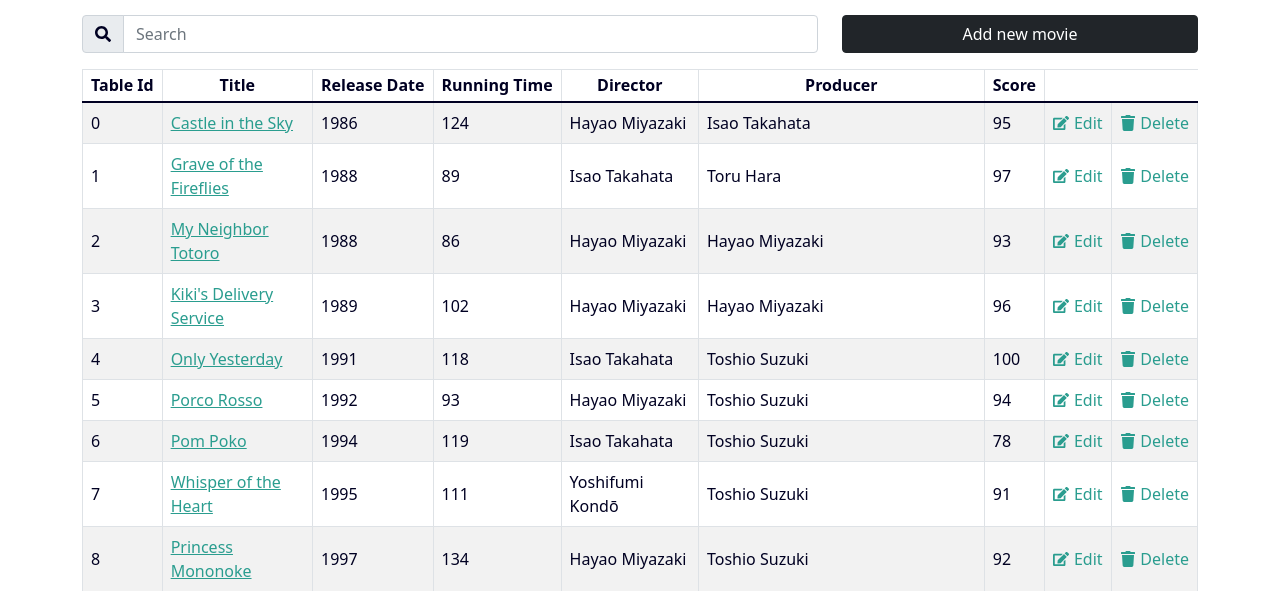
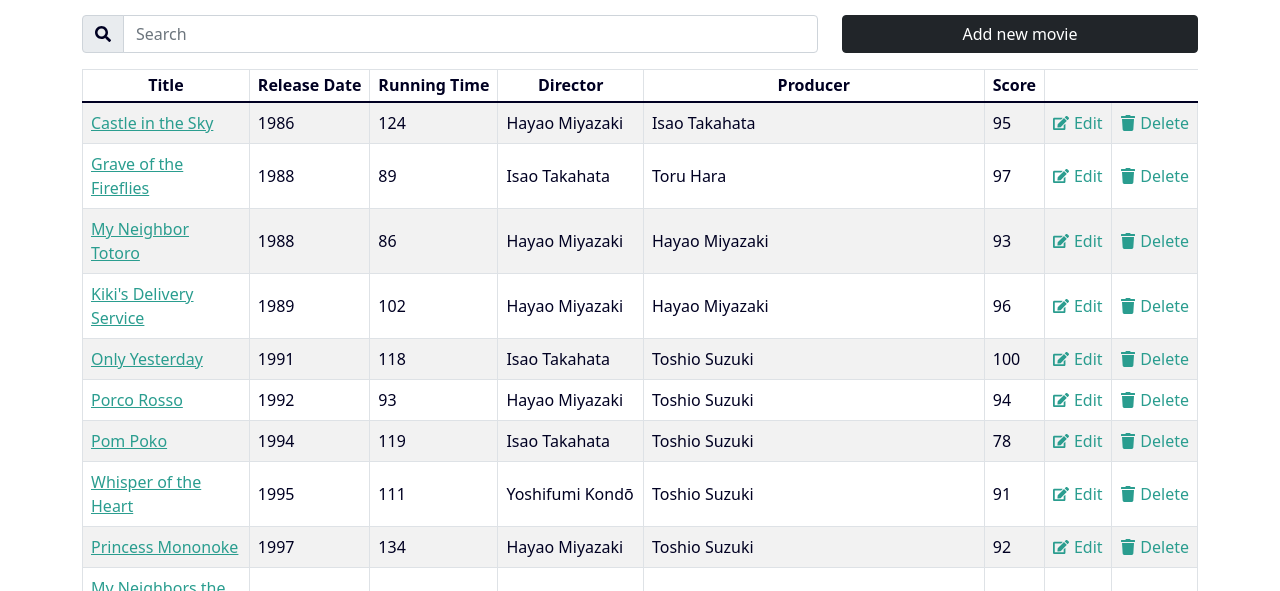
Before and after one commit to SaraMansori/crud_challenge_smansori, a React (Create React App) app: page / in a window 1280 px wide. Shown: the part 209-800 px from the top of the page. Built offline with nearby package versions, Linux system fonts and the light colour scheme; data requests are answered from the project's data file.

Commit message:
update: hide tableId column

```diff
--- a/src/components/Table/TableBody.tsx
+++ b/src/components/Table/TableBody.tsx
@@ -36,7 +36,7 @@
         return (
           <tr key={`row-${element.id}`}>
             {columnKeys
-              .filter(column => column !== 'id')
+              .filter(column => column !== 'id' && column !== 'tableId')
               .map((column, id) => {
                 return editingElement?.id === element.id ? (
                   <td key={'table-data' + id}>
--- a/src/components/Table/TableHead.tsx
+++ b/src/components/Table/TableHead.tsx
@@ -33,7 +33,7 @@
     <thead>
       <tr>
         {columnKeys
-          .filter(column => column !== 'id')
+          .filter(column => column !== 'id' && column !== 'tableId')
           .map((column, i) => (
             <th onClick={() => updateSorting(column)} key={'column-name' + i}>
               {
```
